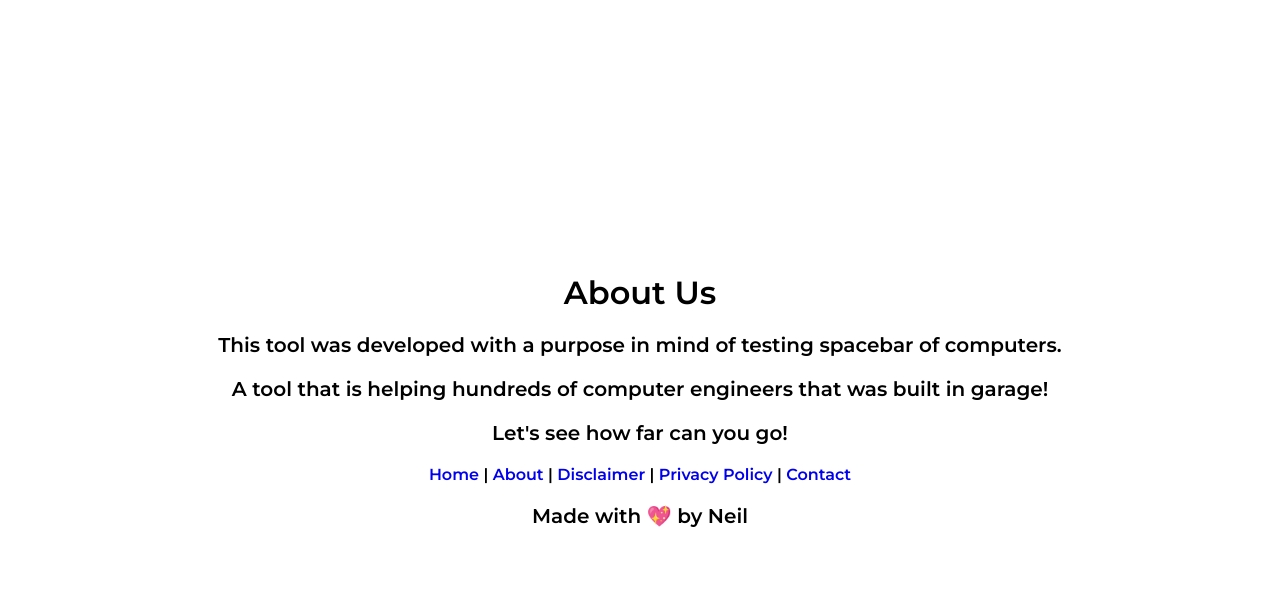
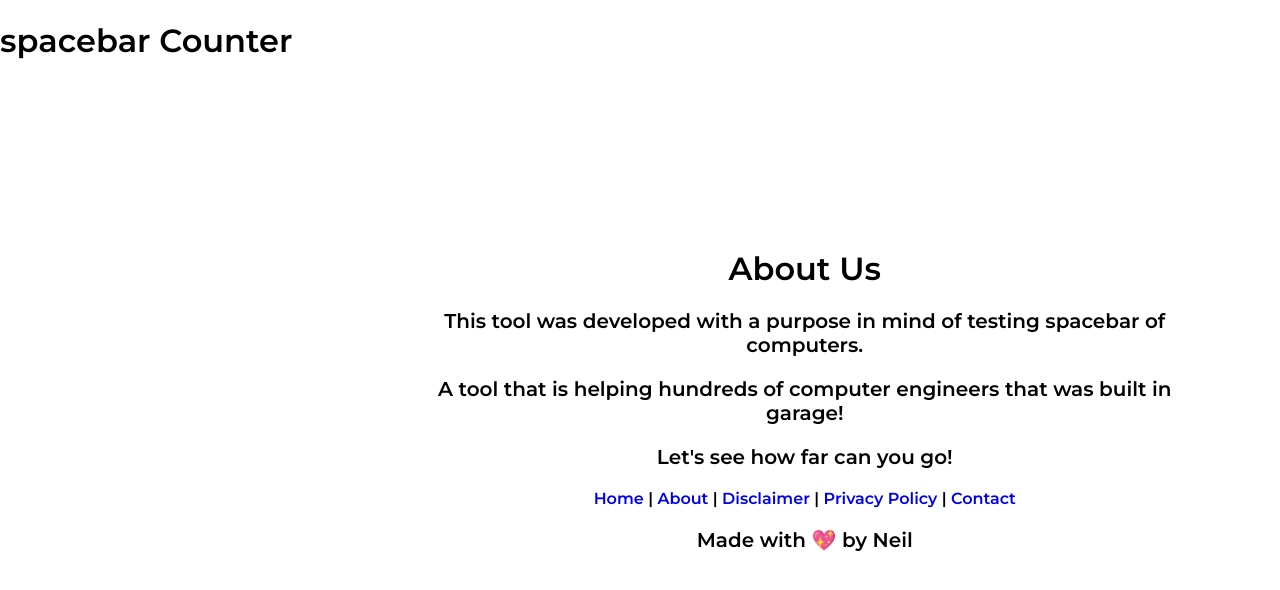
Before and after one commit to neilsakariya/website1, a plain HTML site: page about.html in a window 1280 px wide. Drawn offline with Linux system fonts and the light colour scheme.

Commit message:
Update about.html

```diff
--- a/about.html
+++ b/about.html
@@ -18,6 +18,8 @@
 
         gtag('config', 'G-WWFVFNX9VZ');
     </script>
+    <h1>spacebar Counter</h1>
+   <script data-ad-client="ca-pub-9095148521310086" async src="https://pagead2.googlesyndication.com/pagead/js/adsbygoogle.js"></script>
 </head>
 
 <body>
```
